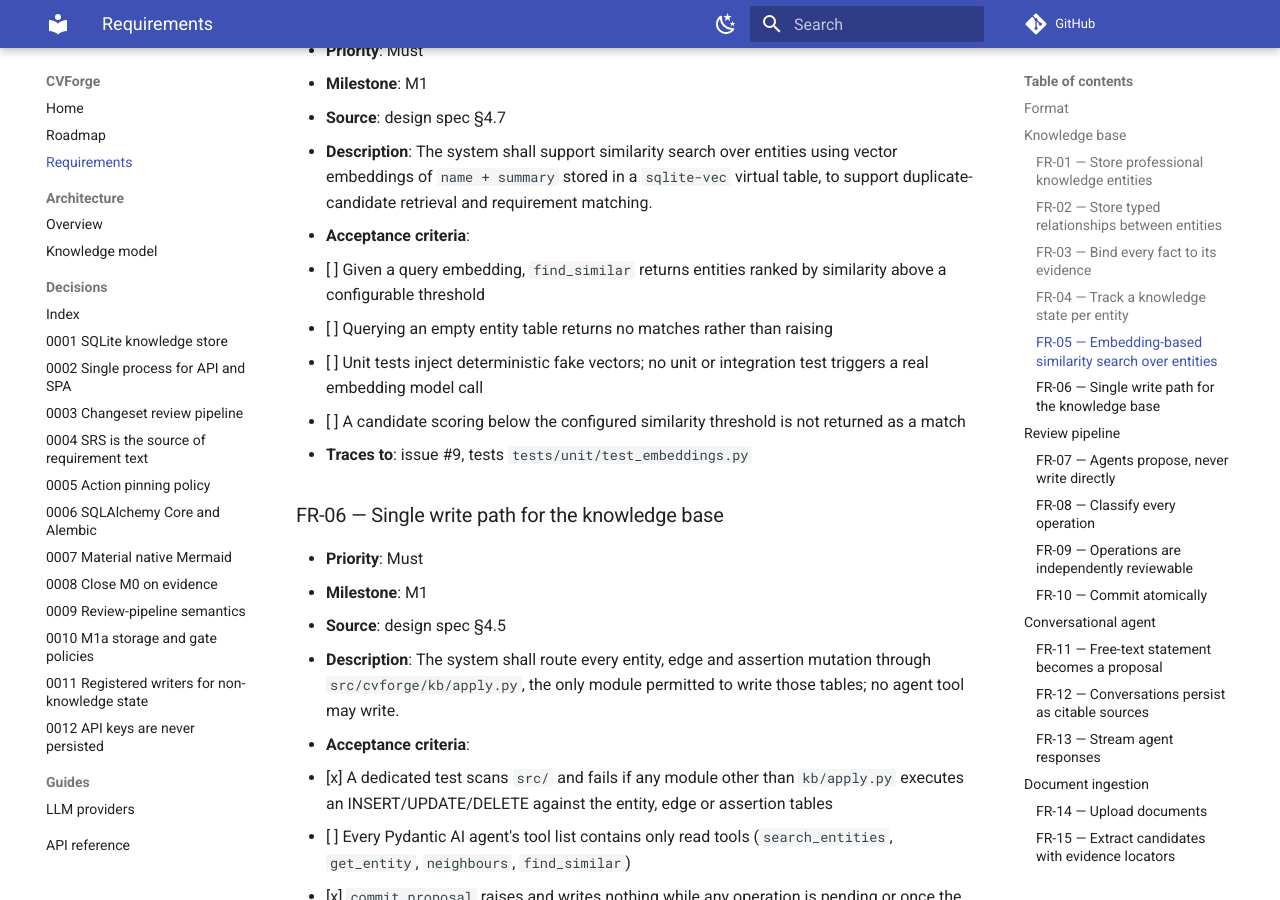
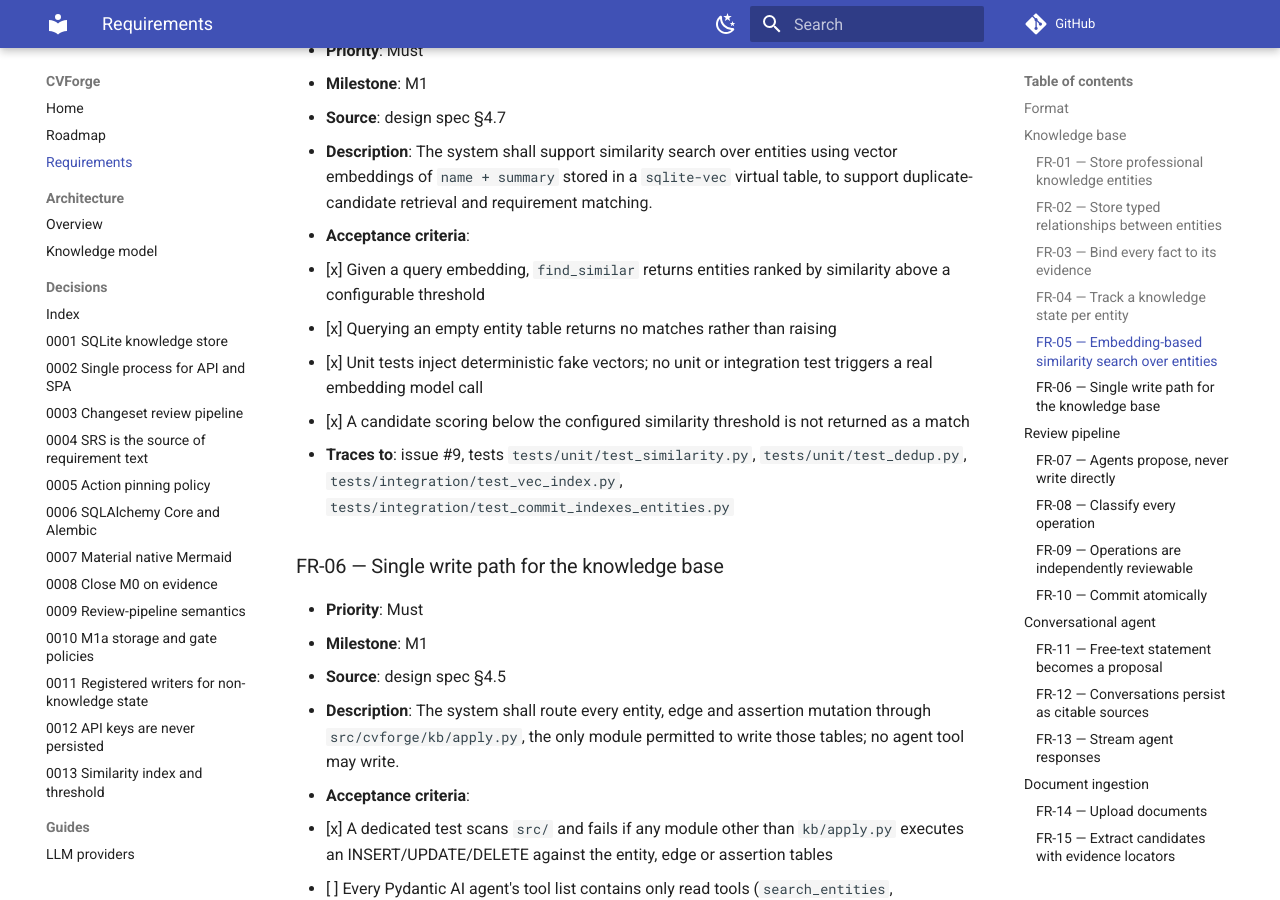
Before and after one commit to SelfishCoconut/cvforge, an MkDocs documentation site: the page built from docs/requirements/srs.md, in a window 1280 px wide and 900 px high, scrolled down 2995 px. Built offline with MkDocs 1.6.1 and Material for MkDocs 9.7.7, drawn with Linux system fonts in a browser that asks for light colours; comment, search, counter and statistics services are not loaded; some of the changed text lies outside the part shown.

Commit message:
fix: index name + summary, not just name, per FR-05's own description
The SRS specifies embeddings of "name + summary"; index_entities only
used the name. Fixed via TDD (a query matching only the summary text,
confirmed it failed first). Also adds ADR-0013 part 1 (D-D, D-G),
updates the architecture docs and SRS traceability for FR-05/FR-40/FR-06
now that a real SimilarFinder exists.

Co-Authored-By: Claude Sonnet 5 <noreply@anthropic.com>

```diff
--- a/docs/requirements/srs.md
+++ b/docs/requirements/srs.md
@@ -95,11 +95,13 @@ Each requirement below is a subsection with six fields, in this order:
   vector embeddings of `name + summary` stored in a `sqlite-vec` virtual table,
   to support duplicate-candidate retrieval and requirement matching.
 - **Acceptance criteria**:
-  - [ ] Given a query embedding, `find_similar` returns entities ranked by similarity above a configurable threshold
-  - [ ] Querying an empty entity table returns no matches rather than raising
-  - [ ] Unit tests inject deterministic fake vectors; no unit or integration test triggers a real embedding model call
-  - [ ] A candidate scoring below the configured similarity threshold is not returned as a match
-- **Traces to**: issue #9, tests `tests/unit/test_embeddings.py`
+  - [x] Given a query embedding, `find_similar` returns entities ranked by similarity above a configurable threshold
+  - [x] Querying an empty entity table returns no matches rather than raising
+  - [x] Unit tests inject deterministic fake vectors; no unit or integration test triggers a real embedding model call
+  - [x] A candidate scoring below the configured similarity threshold is not returned as a match
+- **Traces to**: issue #9, tests `tests/unit/test_similarity.py`,
+  `tests/unit/test_dedup.py`, `tests/integration/test_vec_index.py`,
+  `tests/integration/test_commit_indexes_entities.py`
 
 ### FR-06 — Single write path for the knowledge base
 - **Priority**: Must
@@ -143,7 +145,7 @@ Each requirement below is a subsection with six fields, in this order:
 - **Acceptance criteria**:
   - [x] A proposal for a genuinely new fact classifies as `new` with no named target
   - [x] A proposal restating an existing fact under the same normalized name (for a kind whose name is its identity) classifies `known` — never `duplicate` — and names the matching id
-  - [x] A differently named candidate that similarity search matches to a stored entity classifies `duplicate` and names that entity (exercised through an injected `SimilarFinder`; the real finder arrives with FR-05)
+  - [x] A differently named candidate that similarity search matches to a stored entity classifies `duplicate` and names that entity (an injected `SimilarFinder` for the classifier's own unit tests; the real finder is `kb.dedup.make_similar_finder`, FR-05)
   - [x] A proposal contradicting a stored fact classifies `conflict` and names the conflicting id
   - [x] An operation classified `known`/`duplicate`/`conflict` with no named target, or `new` with one, is rejected at validation rather than reaching review
 - **Traces to**: issues #12 and #48, tests `tests/unit/test_classification.py`
@@ -599,10 +601,10 @@ Each requirement below is a subsection with six fields, in this order:
   (default `nomic-embed-text` via Ollama) behind an `EmbeddingProvider`
   interface.
 - **Acceptance criteria**:
-  - [ ] A fake `EmbeddingProvider` substituted in tests produces deterministic vectors of the expected dimension
-  - [ ] A fake provider returning a different vector dimension is accepted without editing `kb/embeddings.py`, and a provider missing a protocol method fails at construction
-  - [ ] No unit, integration or golden test calls a live embedding model
-  - [ ] An embedding-provider failure is handled and surfaced to the caller rather than crashing the request
+  - [x] A fake `EmbeddingProvider` substituted in tests produces deterministic vectors of the expected dimension
+  - [x] A fake provider returning a different vector dimension is accepted without editing `kb/embeddings.py`, and a provider missing a protocol method fails at construction
+  - [x] No unit, integration or golden test calls a live embedding model
+  - [x] An embedding-provider failure is handled and surfaced to the caller rather than crashing the request
 - **Traces to**: issue #44, tests `tests/unit/test_embedding_provider.py`
 
 ## Non-functional requirements
--- a/mkdocs.yml
+++ b/mkdocs.yml
@@ -90,6 +90,7 @@ nav:
       - 0010 M1a storage and gate policies: adr/0010-m1a-storage-and-gate-policies.md
       - 0011 Registered writers for non-knowledge state: adr/0011-registered-writers-for-non-knowledge-state.md
       - 0012 API keys are never persisted: adr/0012-api-keys-are-never-persisted.md
+      - 0013 Similarity index and threshold: adr/0013-similarity-index-and-threshold.md
   - Guides:
       - LLM providers: guides/providers.md
   - API reference: reference/api.md
```
Also changed, not shown: docs/adr/0013-similarity-index-and-threshold.md (added, +123 -0 lines), docs/adr/README.md (+1 -0 lines), docs/architecture/knowledge-model.md (+9 -1 lines), docs/architecture/overview.md (+7 -5 lines), 2 other files.
